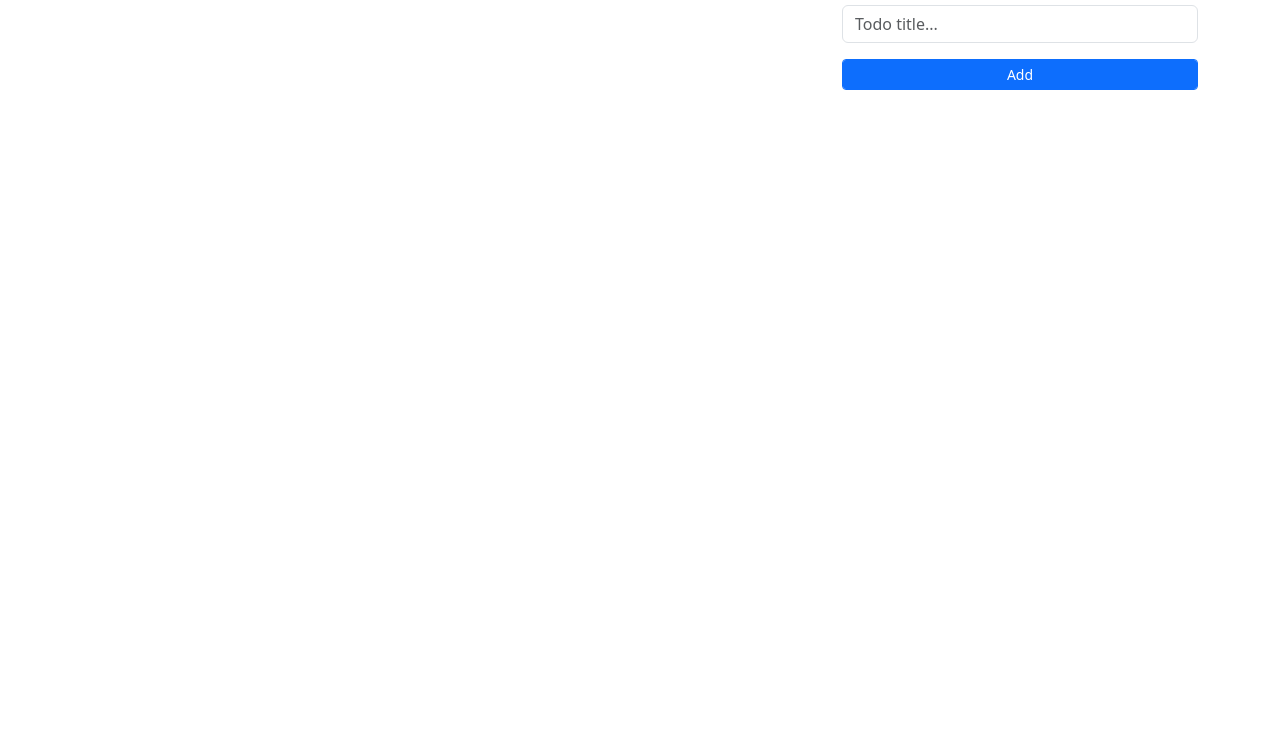
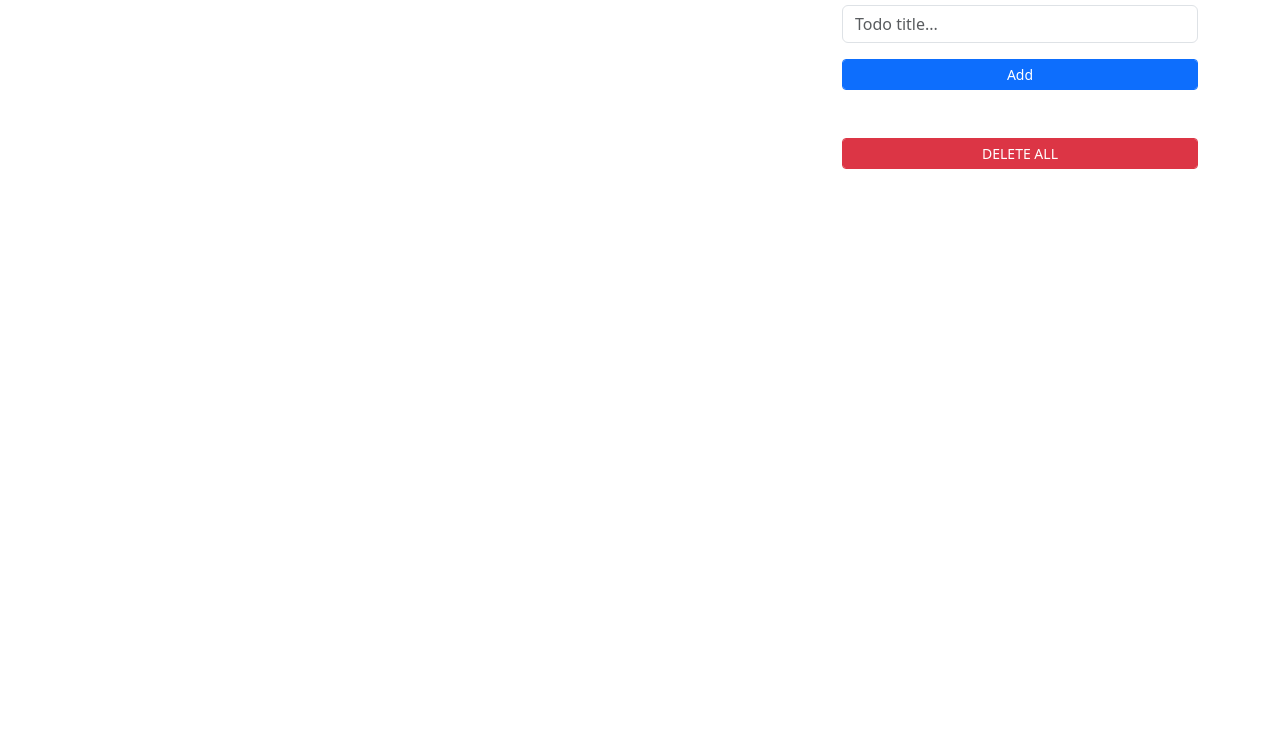
Before and after one commit to AdilAhmed11/js-todo-app, a plain HTML site: page index.html in a window 1280 px wide. Shown: the part 67-800 px from the top of the page. Drawn offline with nearby package versions, Linux system fonts and the light colour scheme.

Commit message:
Adding delete all button to index.html.

```diff
--- a/index.html
+++ b/index.html
@@ -22,6 +22,7 @@
                     <input type="text" class="form-control" id="todoTitle" placeholder="Todo title...">
                     <button onclick="newTodo()" class="addBtn btn btn-sm btn-primary form-control mt-3">Add</span>
                 </form>
+                <button onclick="deleteAllTodos()" class="addBtn btn btn-sm btn-danger form-control mt-5">DELETE ALL</span>
             </div>
         </div>
 
```
